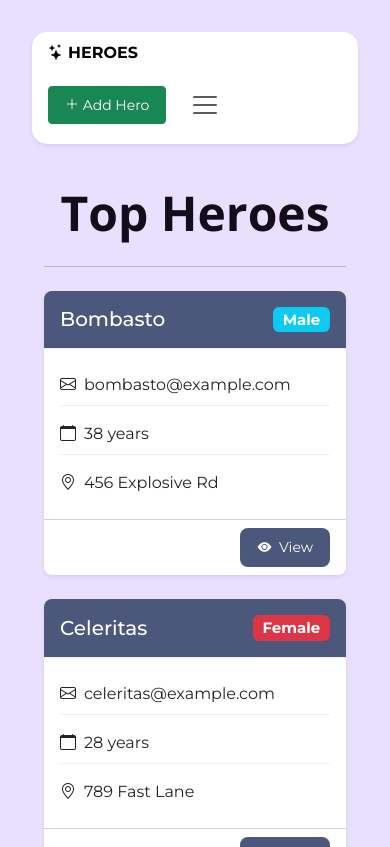
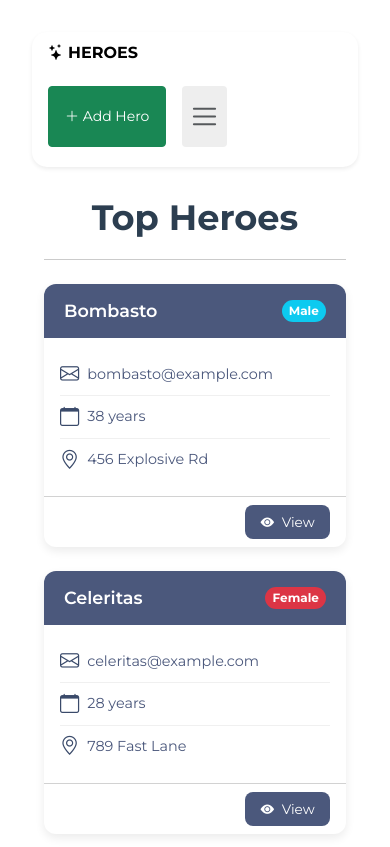
Before and after one commit to huydevpmg/HeroesApp, an Angular app: page /dashboard in a window 390 px wide. Shown: the top 847 px of the page. Built offline with nearby package versions, Linux system fonts and the light colour scheme.

Commit message:
Fix: rebuild UI

```diff
--- a/src/app/core/component/dashboard/dashboard.component.css
+++ b/src/app/core/component/dashboard/dashboard.component.css
@@ -1,58 +1,98 @@
-h2 {
+/* Top Heroes Title */
+h2.tile {
   text-align: center;
+  font-family: 'Montserrat', sans-serif;
+  font-size: 2.8rem;
+  font-weight: 700;
+  margin-top: 30px;
+  margin-bottom: 20px;
+  color: #2c3e50;
 }
 
-.tile {
-  font-family: 'Open Sans', serif;
-  font-size: 3rem;
-  font-weight: bold;
-  margin-top: 40px;
-  margin-bottom: 10px;
-  color: #100e1a;
-}
-.card-header {
-  background-color: #4B587C;
-  border-bottom: 1px solid #e9ecef;
-  padding: 1rem;
-  font-size: 1.5rem;
-  font-weight: bold;
-}
-/* Hero card improvements */
+/* Hero Card */
 .hero-card {
   transition: transform 0.2s ease, box-shadow 0.2s ease;
   border: none;
-  border-radius: 8px;
+  border-radius: 12px;
+  background-color: #fff;
+  box-shadow: 0 4px 10px rgba(0, 0, 0, 0.08);
 }
 
 .hero-card:hover {
-  transform: translateY(-5px);
-  box-shadow: 0 10px 20px rgba(0,0,0,0.1) !important;
+  transform: translateY(-6px);
+  box-shadow: 0 10px 24px rgba(0, 0, 0, 0.12) !important;
 }
 
+/* Card Header */
+.card-header {
+  background-color: #4B587C !important;
+  border-bottom: none;
+  padding: 1rem 1.25rem;
+  font-size: 1.2rem;
+  font-weight: 600;
+  color: #ffffff;
+  border-radius: 12px 12px 0 0 !important;
+}
+
+/* Card Title */
+.card-title {
+  font-size: 1.1rem;
+  font-weight: 600;
+}
+
+/* Detail Rows */
 .hero-detail-item {
   display: flex;
   align-items: center;
-  padding: 0.5rem 0;
+  padding: 0.4rem 0;
   border-bottom: 1px solid #f0f0f0;
-  margin-bottom: 0.5rem;
+  font-size: 0.95rem;
+  color: #4B587C;
+}
+
+.hero-detail-item i {
+  font-size: 1.2rem;
+  color: #3a4a6a;
+  margin-right: 0.5rem;
 }
 
 .hero-detail-item:last-child {
   border-bottom: none;
-  margin-bottom: 0;
 }
 
-.card-header {
-  border-radius: 8px 8px 0 0 !important;
-}
-
-.btn {
+/* View Button */
+.card-footer a.btn.btn-sm {
   background-color: #4B587C;
   color: white;
   border-radius: 8px;
-  padding: 0.5rem 1rem;
+  padding: 0.4rem 1rem;
+  font-size: 0.85rem;
+  transition: background-color 0.2s ease, transform 0.2s ease;
 }
 
-.btn:hover {
+.card-footer a.btn.btn-sm:hover {
   background-color: #3a4a6a;
+  transform: translateY(-2px);
 }
+
+/* Badge */
+.badge {
+  font-size: 0.75rem;
+  padding: 0.4em 0.6em;
+  border-radius: 12px;
+}
+
+/* Responsive tweaks */
+@media (max-width: 768px) {
+  h2.tile {
+    font-size: 2.2rem;
+  }
+
+  .hero-detail-item {
+    font-size: 0.9rem;
+  }
+
+  .card-footer a.btn.btn-sm {
+    padding: 0.35rem 0.9rem;
+  }
+}
--- a/src/app/core/component/dashboard/dashboard.component.html
+++ b/src/app/core/component/dashboard/dashboard.component.html
@@ -1,12 +1,12 @@
 <div class="container">
-  <h2 class="tile mb-4 text-center">Top Heroes</h2>
+  <h2 class="tile">Top Heroes</h2>
   <hr class="mb-4">
 
-  <div class="row row-cols-1 row-cols-md-2 row-cols-lg-3 g-4">
-    <div class="col" *ngFor="let hero of heroes">
-      <div class="card h-100 shadow-sm hero-card">
-        <div class="card-header text-white">
-          <h5 class="card-title mb-0 d-flex justify-content-between align-items-center">
+  <div class="row g-4">
+    <div class="col-12 col-md-6 col-lg-4" *ngFor="let hero of heroes">
+      <div class="card h-100 hero-card">
+        <div class="card-header">
+          <h5 class="card-title d-flex justify-content-between align-items-center mb-0">
             {{ hero.name }}
             <span class="badge" [ngClass]="{
               'bg-info': hero.gender === 'Male',
@@ -17,21 +17,23 @@
             </span>
           </h5>
         </div>
+
         <div class="card-body">
           <div class="hero-detail-item">
-            <i class="bi bi-envelope me-2"></i>
+            <i class="bi bi-envelope"></i>
             <span>{{ hero.email || 'No email' }}</span>
           </div>
           <div class="hero-detail-item">
-            <i class="bi bi-calendar me-2"></i>
+            <i class="bi bi-calendar"></i>
             <span>{{ hero.age }} years</span>
           </div>
           <div class="hero-detail-item">
-            <i class="bi bi-geo-alt me-2"></i>
+            <i class="bi bi-geo-alt"></i>
             <span>{{ hero.address || 'No address' }}</span>
           </div>
         </div>
-        <div class="card-footer bg-transparent d-flex justify-content-end">
+
+        <div class="card-footer d-flex justify-content-end bg-transparent">
           <a [routerLink]="'/detail/' + hero.id" class="btn btn-sm">
             <i class="bi bi-eye-fill me-1"></i> View
           </a>
--- a/src/app/core/component/hero-detail/hero-detail.component.css
+++ b/src/app/core/component/hero-detail/hero-detail.component.css
@@ -2,6 +2,7 @@
   --bs-purple: #985cb1;
 }
 
+/* Utility Classes */
 .text-purple {
   color: var(--bs-purple) !important;
 }
@@ -14,12 +15,16 @@
   background-color: var(--bs-purple);
   color: white;
   border-color: var(--bs-purple);
+  box-shadow: 0 2px 6px rgba(0, 0, 0, 0.1);
+  transition: all 0.2s ease;
 }
 
 .btn-purple:hover {
   background-color: #7a4a8d;
   border-color: #7a4a8d;
   color: white;
+  transform: translateY(-1px);
+  box-shadow: 0 4px 12px rgba(0, 0, 0, 0.15);
 }
 
 .btn-outline-purple {
@@ -29,23 +34,65 @@
   --bs-btn-hover-border-color: var(--bs-purple);
   --bs-btn-active-bg: var(--bs-purple);
   --bs-btn-active-border-color: var(--bs-purple);
+  transition: all 0.2s ease;
 }
 
 .btn-outline-purple:hover {
   --bs-btn-hover-color: white;
+  transform: translateY(-1px);
 }
 
-.form-control:focus, .form-select:focus {
+/* Forms */
+.form-control:focus,
+.form-select:focus {
   border-color: var(--bs-purple);
-  box-shadow: 0 0 0 0.25rem rgba(152, 92, 177, 0.25);
+  box-shadow: 0 0 0 0.2rem rgba(152, 92, 177, 0.25);
 }
 
+/* Container */
 .hero-detail-container {
   max-width: 800px;
   margin: 0 auto;
+  padding: 1rem;
 }
 
+/* Cards */
 .card {
-  border-radius: 10px;
+  border-radius: 12px;
   border: none;
+  box-shadow: 0 4px 10px rgba(0, 0, 0, 0.08);
 }
+
+.card-body {
+  padding: 2rem;
+}
+
+/* Titles */
+h2 {
+  font-family: 'Montserrat', sans-serif;
+  font-size: 2.2rem;
+  font-weight: 700;
+  color: #2c3e50;
+  margin-bottom: 0.5rem;
+}
+
+/* View mode & edit mode tweaks */
+.view-mode h2,
+.edit-mode h2 {
+  font-size: 2rem;
+}
+
+.text-muted {
+  font-size: 0.9rem;
+}
+
+/* Responsive */
+@media (max-width: 576px) {
+  h2 {
+    font-size: 1.6rem;
+  }
+
+  .card-body {
+    padding: 1.25rem;
+  }
+}
--- a/src/app/core/component/navbar/navbar.component.css
+++ b/src/app/core/component/navbar/navbar.component.css
@@ -1,9 +1,15 @@
 .navbar {
   border-radius: 15px;
-  box-shadow: 0 2px 4px rgba(0, 0, 0, 0.1);
-  min-height: 40px
+  box-shadow: 0 5px 1px rgba(0, 0, 0, 0.0.3);
+  min-height: 40px;
+  background-color: #ffffff !important;
+  transition: box-shadow 0.3s ease, transform 0.3s ease;
 }
 
+.navbar:hover {
+  box-shadow: 0 6px 16px rgba(0, 0, 0, 0.2);
+  transform: translateY(-2px);
+}
 .nav-brand {
   font-size: 1.5rem;
   font-weight: bold;
--- a/src/styles.css
+++ b/src/styles.css
@@ -22,7 +22,6 @@ h2, h3 {
 }
 body {
   margin: 2em;
-  background-color: #e9dfff;
 }
 body, input[type="text"], button {
   color: #333;
@@ -49,3 +48,27 @@ button:disabled {
   color: #aaa;
   cursor: auto;
 }
+
+button:not(.btn) {
+  background-color: #eee;
+  border: none;
+  border-radius: 4px;
+  cursor: pointer;
+  color: black;
+  font-size: 1.2rem;
+  padding: 1rem;
+  margin-right: 1rem;
+  margin-bottom: 1rem;
+  margin-top: 1rem;
+}
+
+button:not(.btn):hover {
+  background-color: black;
+  color: white;
+}
+
+button:not(.btn):disabled {
+  background-color: #eee;
+  color: #aaa;
+  cursor: auto;
+}
```
